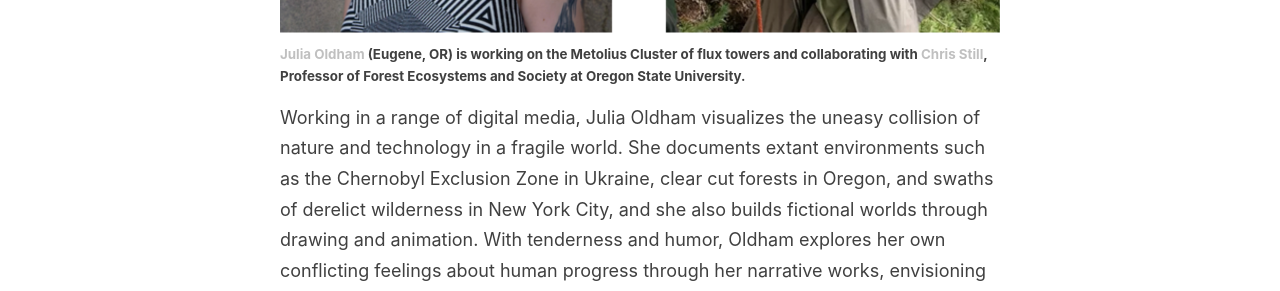
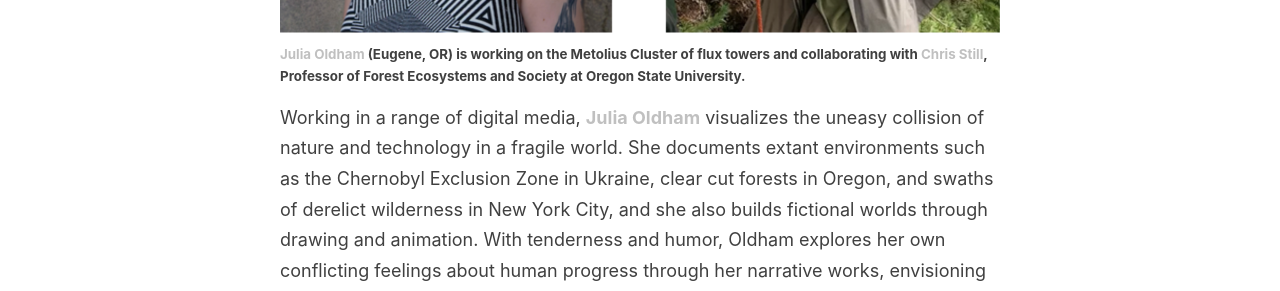
Before and after one commit to fluxnetart/fluxnetart.github.io, a Jekyll site: the page built from _posts/2024-10-08-Julia.md, in a window 1280 px wide. Shown: the part 758-1049 px from the top of the page. Built offline with Jekyll 4.4.1, drawn with Linux system fonts in a browser that asks for light colours; some of the changed text lies outside the part shown.

Commit message:
bold url

```diff
--- a/_posts/2024-10-08-Julia.md
+++ b/_posts/2024-10-08-Julia.md
@@ -10,4 +10,4 @@ categories: artistpage
 	<figcaption style="font-size: 20;"><b> <a href="https://www.juliaoldham.com/">Julia Oldham</a> (Eugene, OR) is working on the Metolius Cluster of flux towers and collaborating with  <a href="https://directory.forestry.oregonstate.edu/people/still-chris">Chris Still</a>, Professor of Forest Ecosystems and Society at Oregon State University.</b></figcaption>
 </figure>
 
-Working in a range of digital media, Julia Oldham visualizes the uneasy collision of nature and technology in a fragile world. She documents extant environments such as the Chernobyl Exclusion Zone in Ukraine, clear cut forests in Oregon, and swaths of derelict wilderness in New York City, and she also builds fictional worlds through drawing and animation. With tenderness and humor, Oldham explores her own conflicting feelings about human progress through her narrative works, envisioning speculative futures and exploring scientific history. The final works take the form of short films, video installations and print projects. Her practice is research intensive, frequently involving scientists as collaborators.
+Working in a range of digital media, <b><a href="https://www.juliaoldham.com/">Julia Oldham</a></b> visualizes the uneasy collision of nature and technology in a fragile world. She documents extant environments such as the Chernobyl Exclusion Zone in Ukraine, clear cut forests in Oregon, and swaths of derelict wilderness in New York City, and she also builds fictional worlds through drawing and animation. With tenderness and humor, Oldham explores her own conflicting feelings about human progress through her narrative works, envisioning speculative futures and exploring scientific history. The final works take the form of short films, video installations and print projects. Her practice is research intensive, frequently involving scientists as collaborators.
```
Also changed, not shown: _posts/2024-10-08-David.md (+1 -1 lines), _posts/2024-10-08-Mallery.md (+1 -1 lines).
